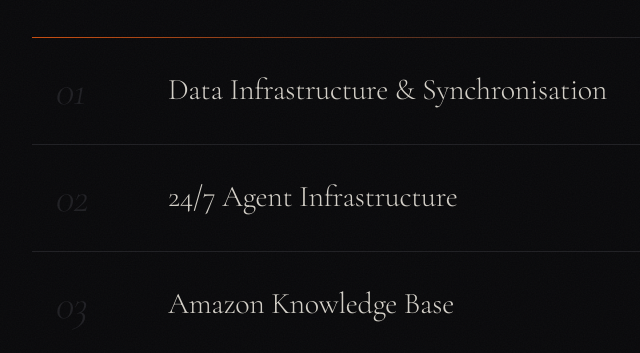
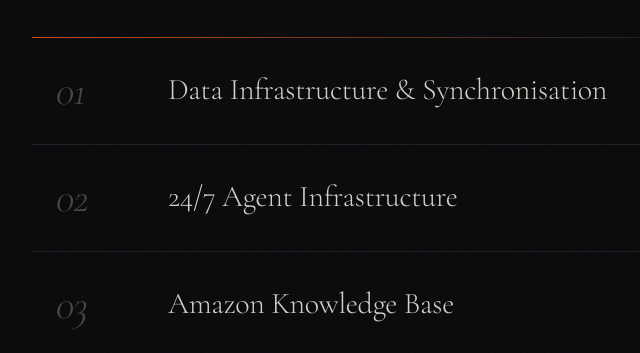
Before and after one commit to vykintas-source/ai-projects, a plain HTML site: page index.html in a window 1280 px wide. Shown: the part 436-789 px from the top of the page, 106-746 px from the left. Drawn offline with nearby package versions, Linux system fonts and the light colour scheme; a web font is replaced by a local one.

Commit message:
Brighten inactive project numbers

```diff
--- a/index.html
+++ b/index.html
@@ -33,7 +33,7 @@
 .project.open::before{transform:scaleY(1)}
 .trigger{display:grid;grid-template-columns:80px 1fr auto;align-items:center;gap:32px;padding:32px 0 32px 24px;cursor:pointer;user-select:none;transition:background .15s}
 .trigger:hover{background:rgba(255,107,43,.02)}
-.num{font-family:var(--serif);font-size:42px;font-weight:300;font-style:italic;color:var(--border);line-height:1;transition:color .3s;letter-spacing:-.02em}
+.num{font-family:var(--serif);font-size:42px;font-weight:300;font-style:italic;color:#4a4640;line-height:1;transition:color .3s;letter-spacing:-.02em}
 .project.open .num,.trigger:hover .num{color:var(--accent2)}
 .trigger-right{display:flex;flex-direction:column;gap:6px}
 .project-title{font-family:var(--serif);font-size:clamp(20px,2.8vw,30px);font-weight:300;letter-spacing:-.01em;line-height:1.15;transition:color .2s}
```
